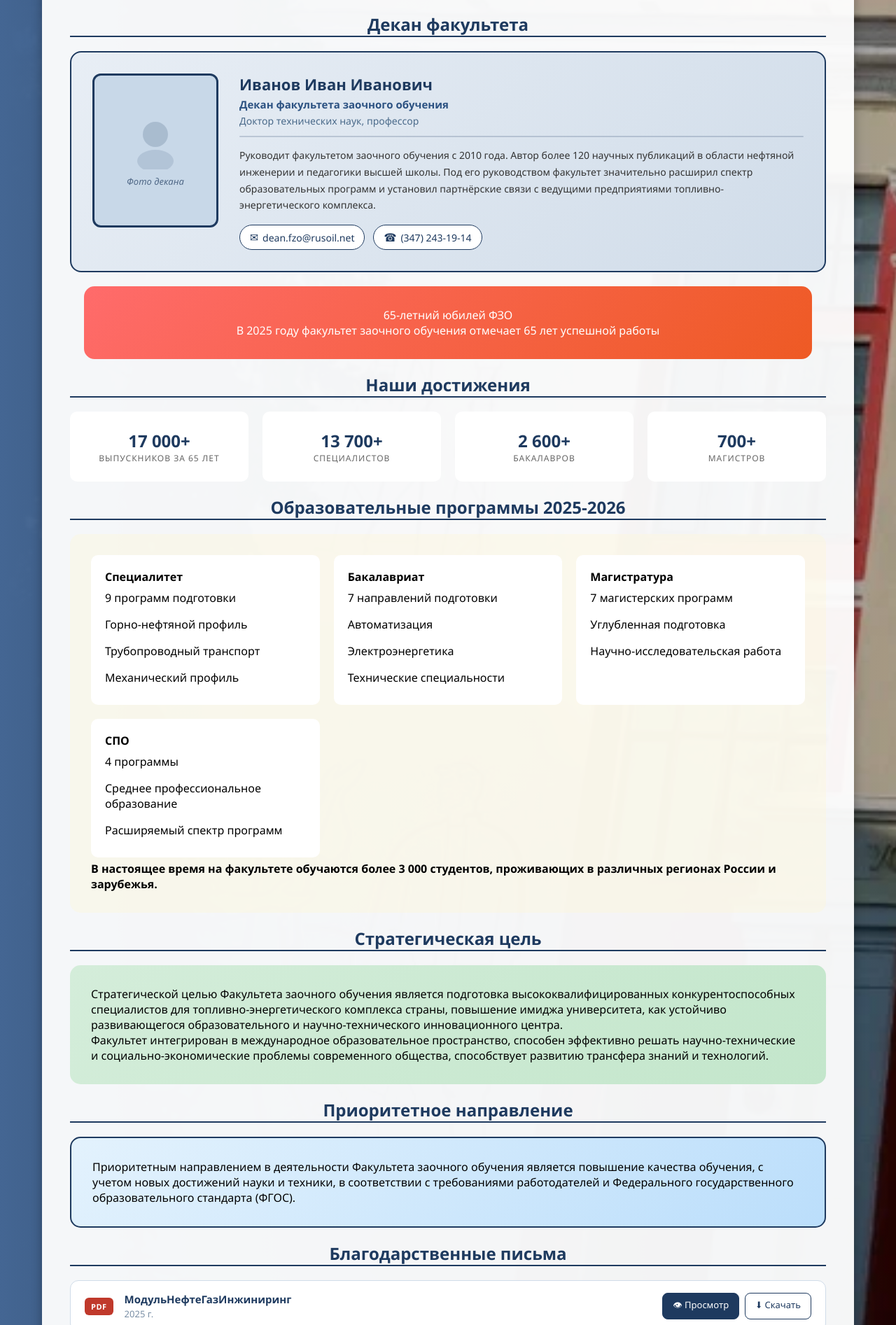
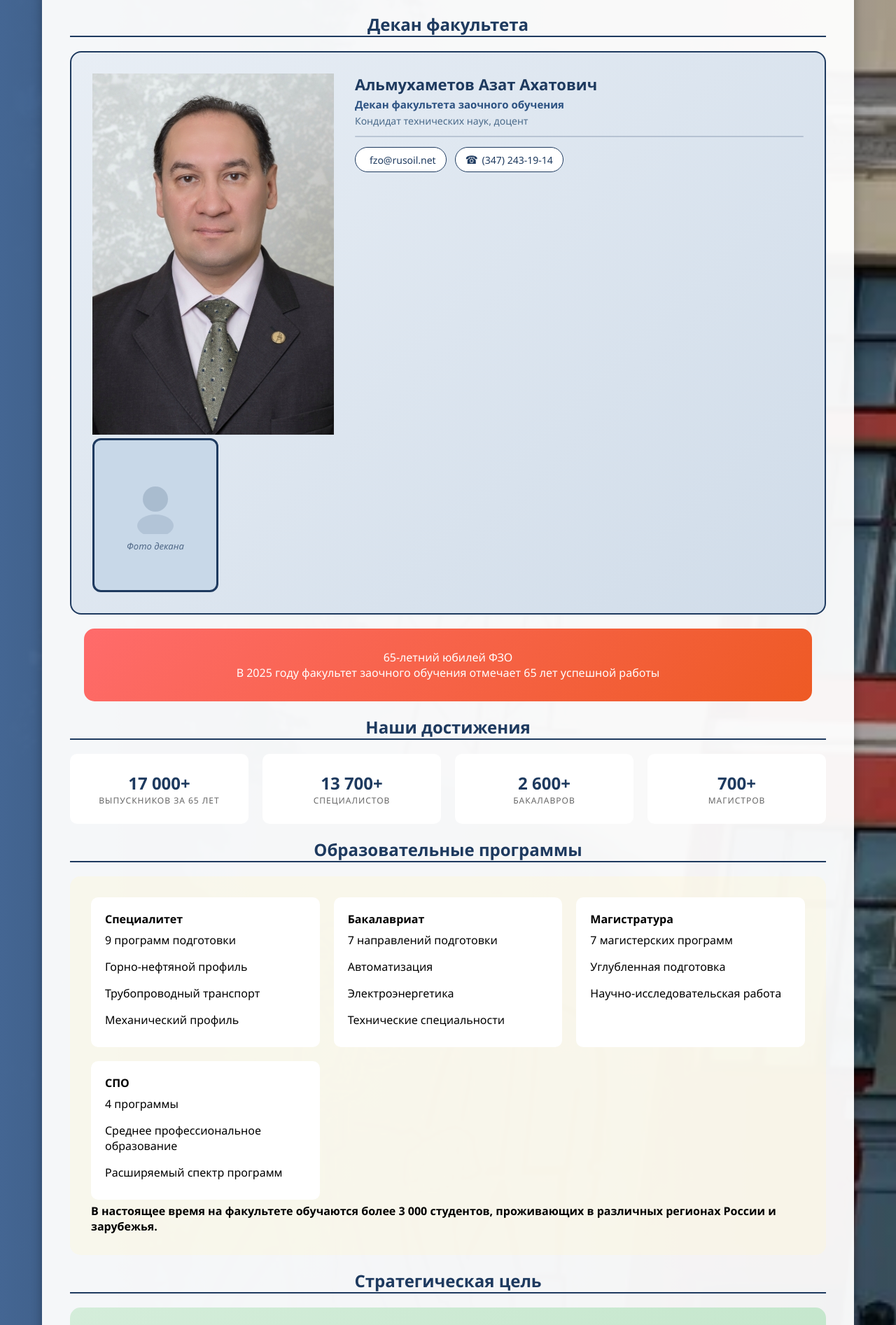
Before and after one commit to n1kl1k/testvkr, a React (Vite) app in the folder fzo/fzo/: page /about/info in a window 1280 px wide. Shown: the part 507-2400 px from the top of the page at 70% size. Built offline with nearby package versions, Linux system fonts and the light colour scheme.

Commit message:
fix info

```diff
--- a/fzo/fzo/src/pages/about/info.jsx
+++ b/fzo/fzo/src/pages/about/info.jsx
@@ -140,7 +140,9 @@ const Info = () => {
               <h2 className="section-title">Декан факультета</h2>
               <div className="dean-card">
                 <div className="dean-photo-wrapper">
-                  {/* ✏️ Замените div ниже на <img src="путь/к/фото.jpg" alt="Декан" className="dean-photo-img" /> */}
+                  <div>
+                    <img src = "/Dekan.jpg" alt="Декан" className="dean-photo-img"/>
+                  </div>
                   <div className="dean-photo-placeholder">
                     <svg xmlns="http://www.w3.org/2000/svg" viewBox="0 0 80 80" fill="none" className="dean-avatar-icon">
                       <circle cx="40" cy="30" r="18" fill="#1E3A5F" opacity="0.35" />
@@ -150,16 +152,13 @@ const Info = () => {
                   </div>
                 </div>
                 <div className="dean-info">
-                  <div className="dean-name">Иванов Иван Иванович</div>
+                  <div className="dean-name">Альмухаметов Азат Ахатович</div>
                   <div className="dean-title">Декан факультета заочного обучения</div>
-                  <div className="dean-degree">Доктор технических наук, профессор</div>
+                  <div className="dean-degree">Кондидат технических наук, доцент</div>
                   <div className="dean-divider" />
-                  <p className="dean-bio">
-                    Руководит факультетом заочного обучения с 2010 года. Автор более 120 научных публикаций в области нефтяной инженерии и педагогики высшей школы. Под его руководством факультет значительно расширил спектр образовательных программ и установил партнёрские связи с ведущими предприятиями топливно-энергетического комплекса.
-                  </p>
                   <div className="dean-contacts">
                     <a href="mailto:dean.fzo@rusoil.net" className="dean-contact-link">
-                      <span className="dean-contact-icon">✉</span> dean.fzo@rusoil.net
+                      <span className="dean-contact-icon"></span> fzo@rusoil.net
                     </a>
                     <span className="dean-contact-link">
                       <span className="dean-contact-icon">☎</span> (347) 243-19-14
@@ -188,7 +187,7 @@ const Info = () => {
 
             {/* Программы */}
             <section className="content-section">
-              <h2 className="section-title">Образовательные программы 2025-2026</h2>
+              <h2 className="section-title">Образовательные программы</h2>
               <div className="programs-section">
                 <div className="programs-grid">
                   <div className="program-card">
@@ -249,9 +248,6 @@ const Info = () => {
               <div className="letters-grid">
                 {gratitudeLetters.map((letter) => (
                   <div key={letter.id} className="letter-card">
-                    <div className="letter-pdf-icon">
-                      <div className="letter-pdf-badge">PDF</div>
-                    </div>
                     <div className="letter-body">
                       <div className="letter-from">{letter.from}</div>
                       <div className="letter-year">{letter.year} г.</div>
@@ -261,14 +257,14 @@ const Info = () => {
                         className="letter-btn letter-btn--view"
                         onClick={() => setActivePdf(letter)}
                       >
-                        👁 Просмотр
+                        Просмотр
                       </button>
                       <a
                         href={letter.file}
                         download
                         className="letter-btn letter-btn--download"
                       >
-                        ⬇ Скачать
+                        Скачать
                       </a>
                     </div>
                   </div>
@@ -286,7 +282,7 @@ const Info = () => {
                 </div>
                 <div className="contact-card phone">
                   <h3>Телефоны</h3>
-                  <div className="contact-info"><p>(347) 243-19-14<br />(347) 243-19-71<br />(347) 242-42-18</p></div>
+                  <div className="contact-info"><p>(347) 243-19-14 (аудит. 1-218)<br />(347) 243-19-71 (аудит. 1-220)<br />(347) 242-42-18 (аудит. 1-212)</p></div>
                 </div>
                 <div className="contact-card email">
                   <h3>Электронная почта</h3>
```
Also changed, not shown: fzo/fzo/public/Dekan.jpg (added).
